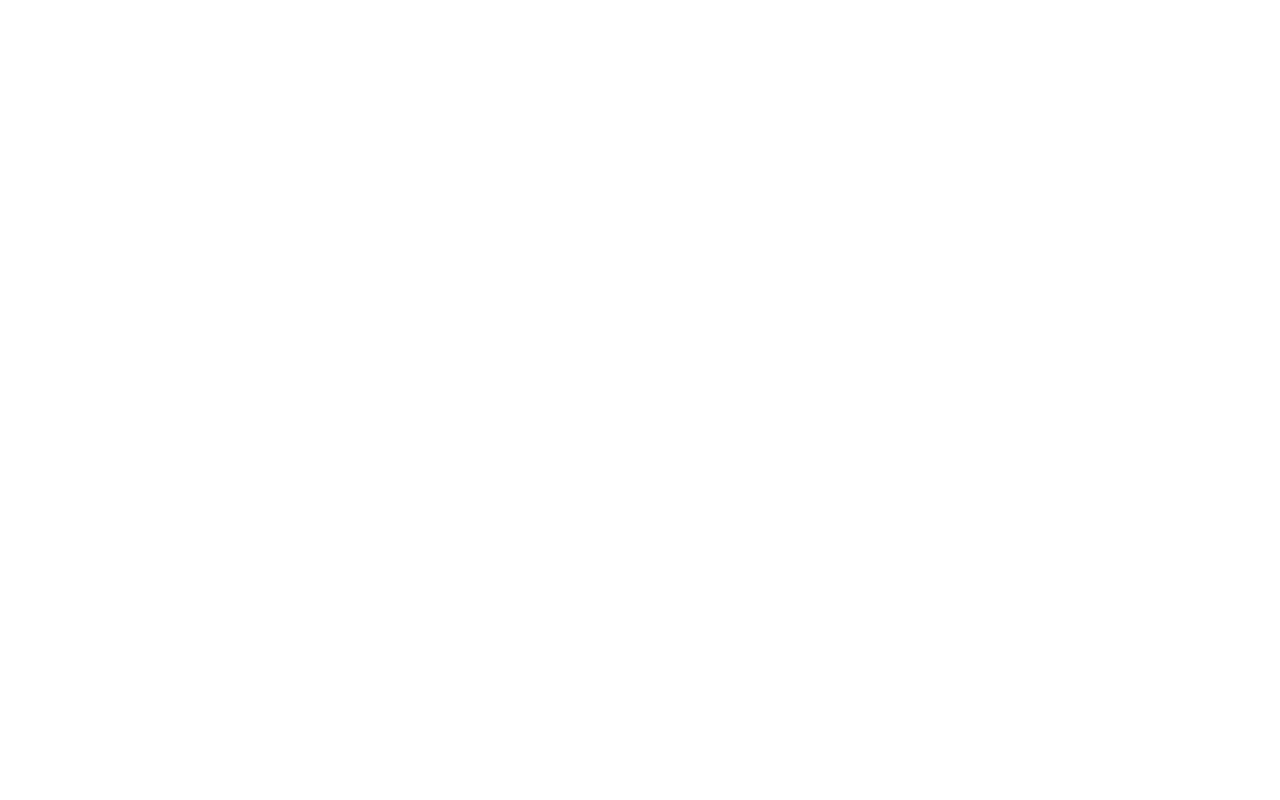
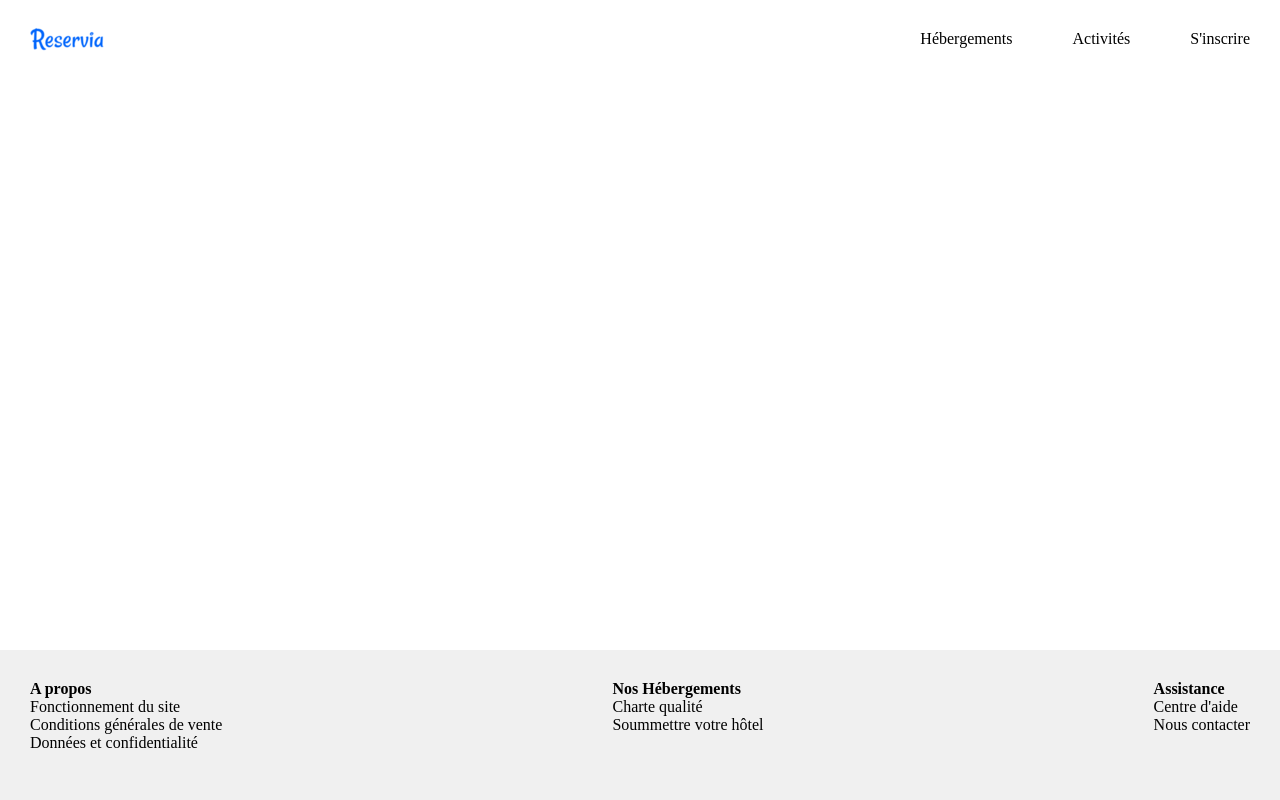
Before and after one commit to babytika-hub/BroudicJessica_2_08022021, a plain HTML site: page Reservia.html in a window 1280 px wide. Drawn offline with Linux system fonts and the light colour scheme.

Commit message:
ajout de l'entête et du footer avec le fichier css

```diff
--- a/Reservia.html
+++ b/Reservia.html
@@ -3,9 +3,54 @@
 <head>
     <meta charset="UTF-8">
     <meta name="viewport" content="width=device-width, initial-scale=1.0">
+    <link rel="stylesheet" href="style.css">
     <title>Reservia</title>
 </head>
 <body>
 
+    <header>
+
+        <img src="Reservia_Resize.png" alt="logo_reservia" class="flottant">
+
+           <nav>
+               <div id="conteneur_entete">
+                   <div class="element"><a class="button" href="URL" >Hébergements</a></div>
+                   <div class="element"><a class="button" href="URL" >Activités</a></div>
+                   <div class="element"><a class="button" href="URL" >S'inscrire</a></div>
+               </div>
+           </nav>
+
+       </header>
+
+       <footer>
+           <nav>
+
+               <div id="conteneur_footer">
+                   <div class="element 1"><strong>A propos</strong><br>
+                      <a href="URL" class="button_footer">Fonctionnement du site</a><br>
+                      <a href="URL" class="button_footer">Conditions générales de vente</a><br>
+                      <a href="URL" class="button_footer">Données et confidentialité</a>
+                   </div>
+                   <div class="element 2"><strong>Nos Hébergements</strong><br>
+                       <a href="URL" class="button_footer">Charte qualité</a><br>
+                       <a href="URL" class="button_footer">Soummettre votre hôtel</a>
+                   </div>
+                   <div class="element 3"><strong>Assistance</strong><br>
+                       <a href="URL" class="button_footer">Centre d'aide</a><br>
+                       <a href="URL" class="button_footer">Nous contacter</a>
+
+                   </div>
+               </div>
+
+
+           </nav>
+
+
+       </footer>
+
+
+
+
+
 </body>
 </html>
--- /dev/null
+++ b/style.css
@@ -0,0 +1,62 @@
+html, body
+{
+	height: 100%;
+	margin: 0px; padding: 0px;
+}
+
+body
+{
+	display : table;
+	width: 100%;
+}
+
+footer
+{
+	display : table-row;
+    height: 150px; /* réglage page */
+    width: 100%;
+    background-color: rgb(240, 240, 240);
+}
+
+.flottant
+{
+    float: left;
+    margin: 22px 0 0 30px;
+
+}
+
+#conteneur_entete
+{
+    display: flex;
+    justify-content: flex-end;
+}
+
+.element
+{
+    padding: 30px;
+}
+
+.button:hover  /* Au survol de la souris */
+{
+    border-top: solid 3px blue;
+    padding-top: 28px;
+}
+
+a /* Lien en général */
+{
+    text-decoration: none;
+    color: black;
+}
+
+#conteneur_footer
+{
+    display: flex;
+    justify-content: space-between;
+
+}
+
+.button_footer:hover
+{
+    border-bottom: solid 1px blue;
+
+}
```
